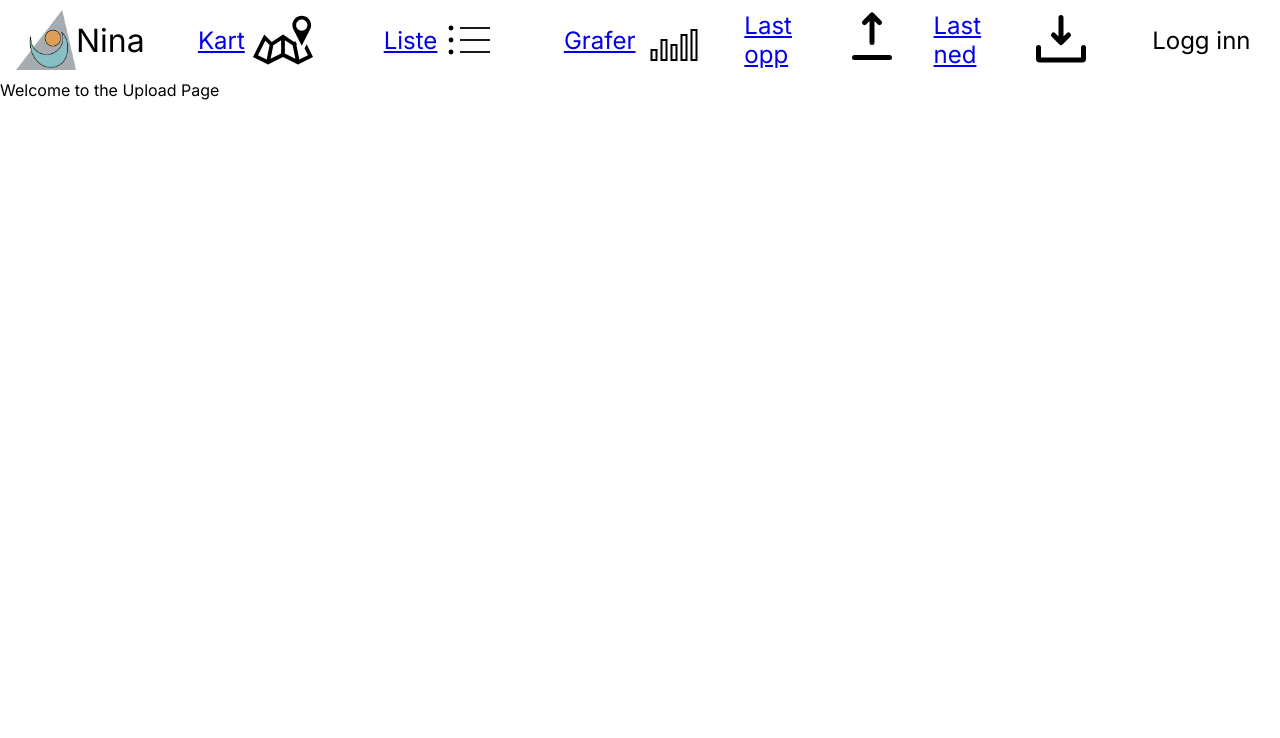
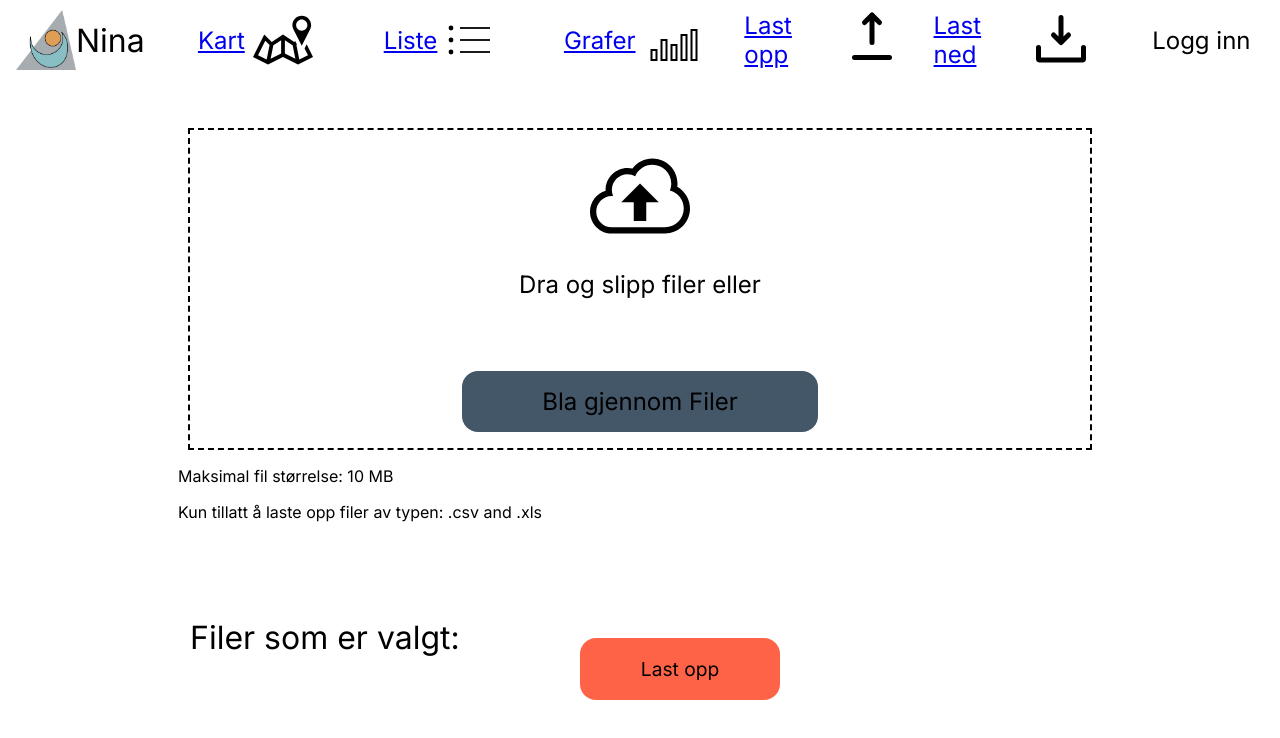
Before and after one commit to KevinMathisen/interactive-database-for-environmental-data, a SvelteKit app in the folder client/: page /upload in a window 1280 px wide. Shown: the top 738 px of the page. Built offline with nearby package versions, Linux system fonts and the light colour scheme.

Commit message:
79 - feat: converted upload page to svelte

```diff
--- a/client/src/routes/download/+page.svelte
+++ b/client/src/routes/download/+page.svelte
@@ -1,4 +1,4 @@
-<script> // Download page logic here
+<script> // Upload page logic here
 </script>
 
 <div>Welcome to the Download Page</div>
--- a/client/src/routes/upload/+page.svelte
+++ b/client/src/routes/upload/+page.svelte
@@ -1,6 +1,83 @@
 <script> // Upload page logic here
- </script>
 
-<div>Welcome to the Upload Page</div>
+</script>
 
-<style> /* CSS here */ </style>
+<div class="uploadBody">
+
+    <!--Defines the bos where you click to choose files -->
+    <div class="uploadFilesBox">
+        <img src="/uploadCloudIcon.svg" alt="listIcon" height="60px" id="uploadCloudIcon">
+        <p>Dra og slipp filer eller</p>
+        <div id="uploadFilesBoxButton" class="colorChange">Bla gjennom Filer</div>
+    </div>
+
+        <!-- Defines the text under the upload files box -->
+    <div class="uploadFilesBoxText">
+        <p>Maksimal fil størrelse: 10 MB</p>
+        <p>Kun tillatt å laste opp filer av typen: .csv and .xls</p>
+    </div>
+
+        <!-- Defines the overview over files selected -->
+    <div class="uploadFilesUploaded">
+        <p>Filer som er valgt:</p>
+    </div>
+</div>
+
+<!-- Defines the upload files button -->
+<div class="uploadFilesButton">
+    <p>Last opp</p>
+</div>
+
+<style>
+    .uploadBody {
+        display: flex;
+        flex-direction: column;
+        align-items: center;
+    }
+
+    .uploadFilesBox {
+        border: 2px dashed black;
+        margin-top:3rem;
+        display: flex;
+        flex-direction: column;
+        align-items: center;
+        width: 900px;
+        font-size: 1.5rem;
+    }
+
+    #uploadCloudIcon {
+        margin-top:1rem;
+        height: 100px;
+    }
+
+    #uploadFilesBoxButton {
+        background-color: #435768;
+        padding: 1rem 5rem 1rem 5rem;
+        margin: 3rem 0 1rem 0;
+        border-radius: 1rem;
+    }
+
+    .uploadFilesBoxText {
+        margin-right: 35rem;
+    }
+
+    .uploadFilesUploaded {
+        margin-top: 3rem;
+        font-size: 2rem;
+        height: 200px;
+        width: 900px;
+    }
+
+    .uploadFilesButton {
+        position: fixed;
+        right: 500px;
+        bottom: 100px;
+        font-size: 1.2rem;
+        background-color: tomato;
+        border-radius: 1rem;
+        width: 200px;
+        display: flex;
+        justify-content: center;
+        align-items: center;
+    }
+</style>
```
